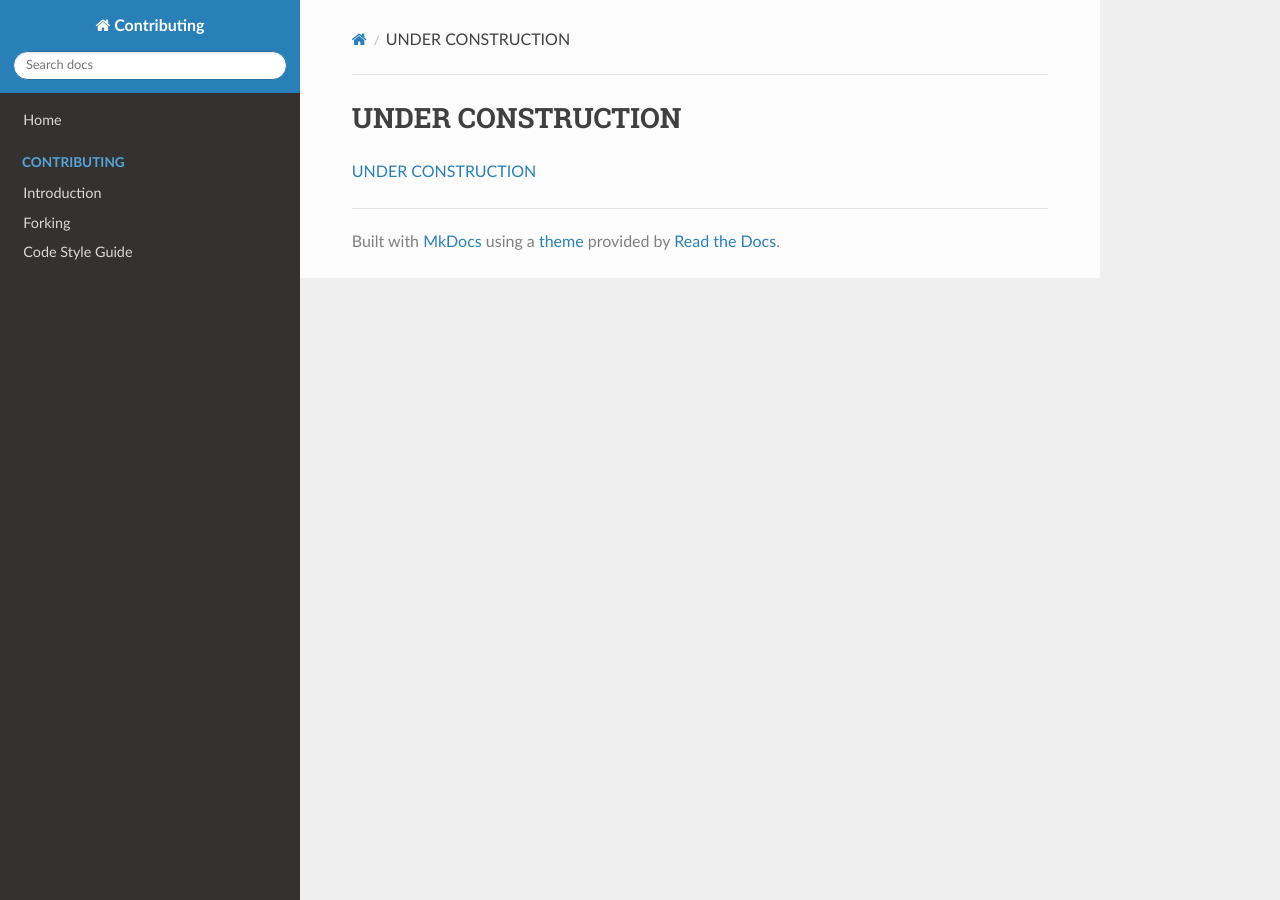
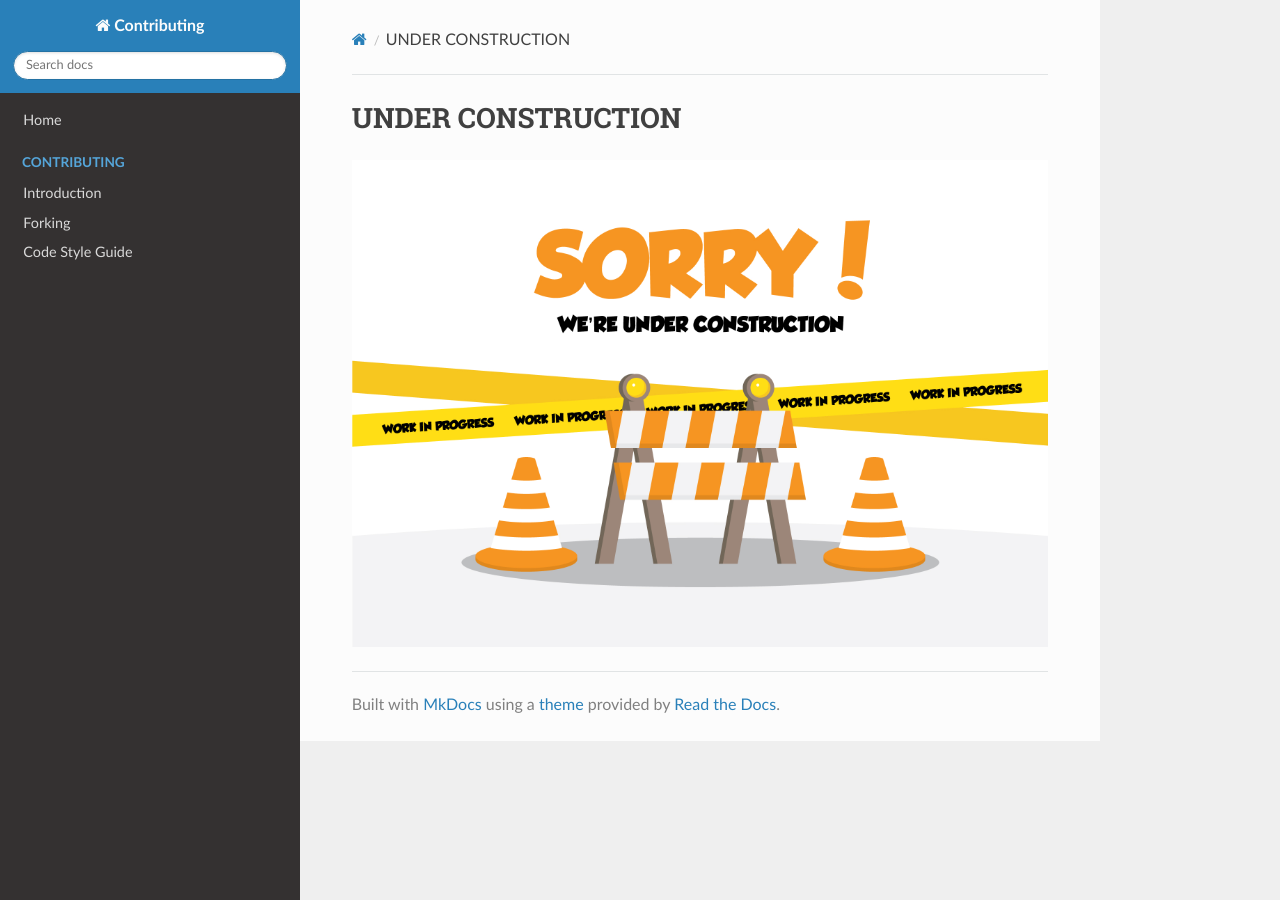
Before and after one commit to rowland007/Contributing, an MkDocs documentation site: the page built from docs/static/page/construction.md, in a window 1280 px wide. Built offline with MkDocs 1.6.1, drawn with Linux system fonts in a browser that asks for light colours; nearby versions of some CDN libraries.

Commit message:
Fix image link

```diff
--- a/docs/static/page/construction.md
+++ b/docs/static/page/construction.md
@@ -1,3 +1,3 @@
 # UNDER CONSTRUCTION
 
-[UNDER CONSTRUCTION](../../static/img/under-construction.jpg)
+![UNDER CONSTRUCTION](../img/under-construction.jpg)
```
